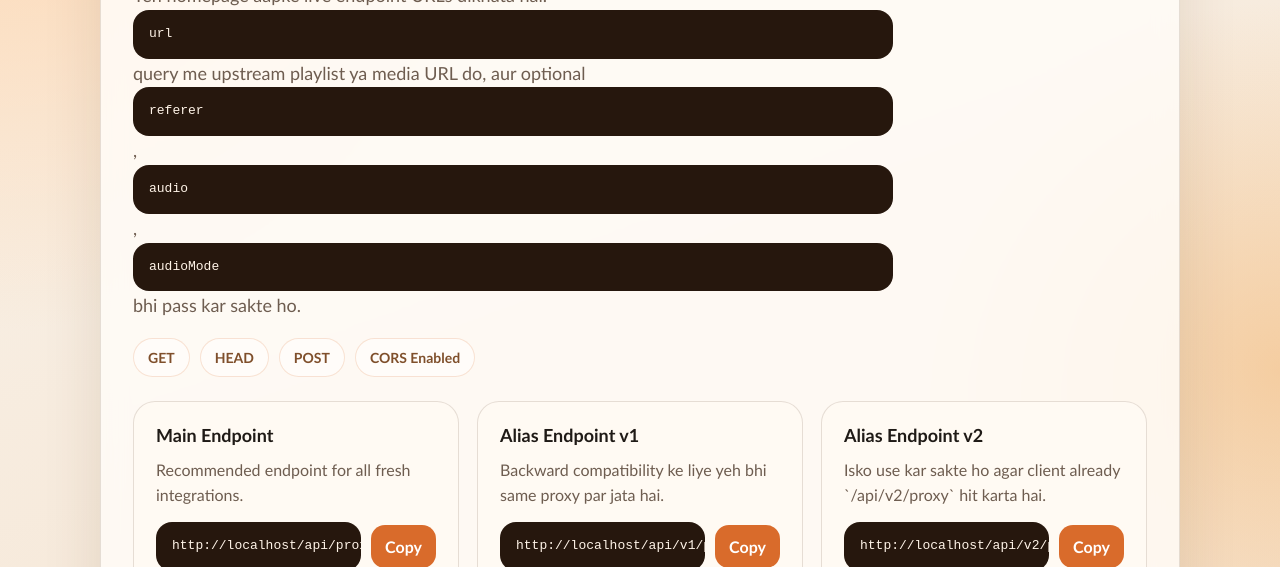
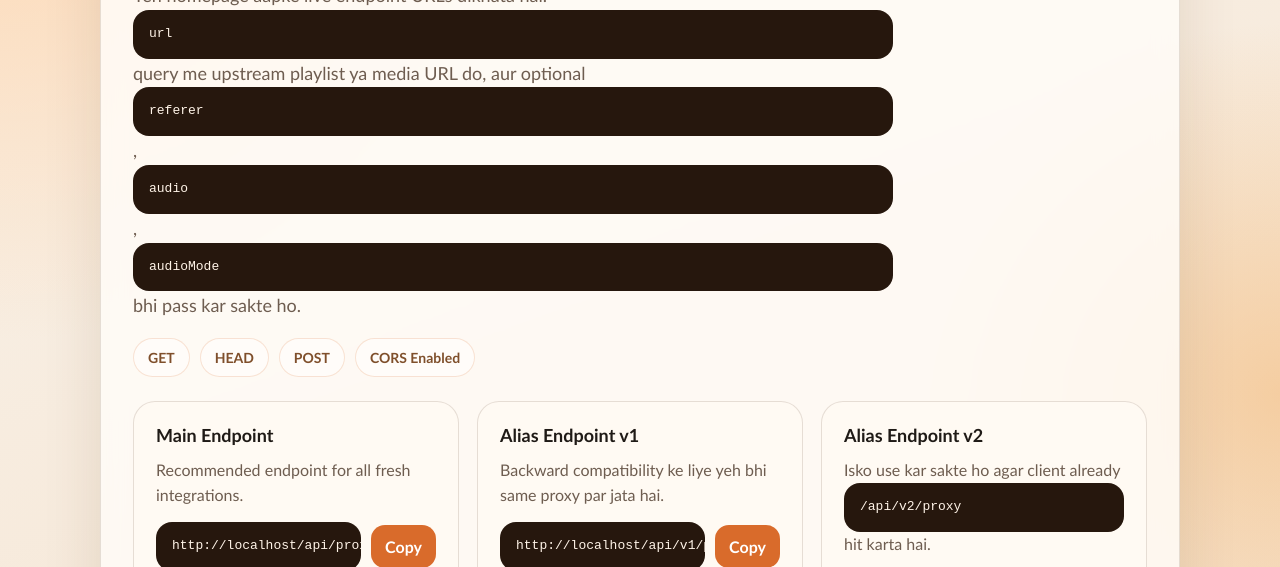
Before and after one commit to arceus-am3/hindi-proxy, a website: page index.html in a window 1280 px wide. Shown: the part 233-800 px from the top of the page. Drawn offline with Linux system fonts and the light colour scheme.

Commit message:
Update index.html

```diff
--- a/index.html
+++ b/index.html
@@ -218,7 +218,7 @@
 
           <article class="card">
             <h2>Alias Endpoint v2</h2>
-            <p>Isko use kar sakte ho agar client already `/api/v2/proxy` hit karta hai.</p>
+            <p>Isko use kar sakte ho agar client already <code>/api/v2/proxy</code> hit karta hai.</p>
             <div class="code-row">
               <code id="endpoint-v2"></code>
               <button type="button" data-copy="endpoint-v2">Copy</button>
```
